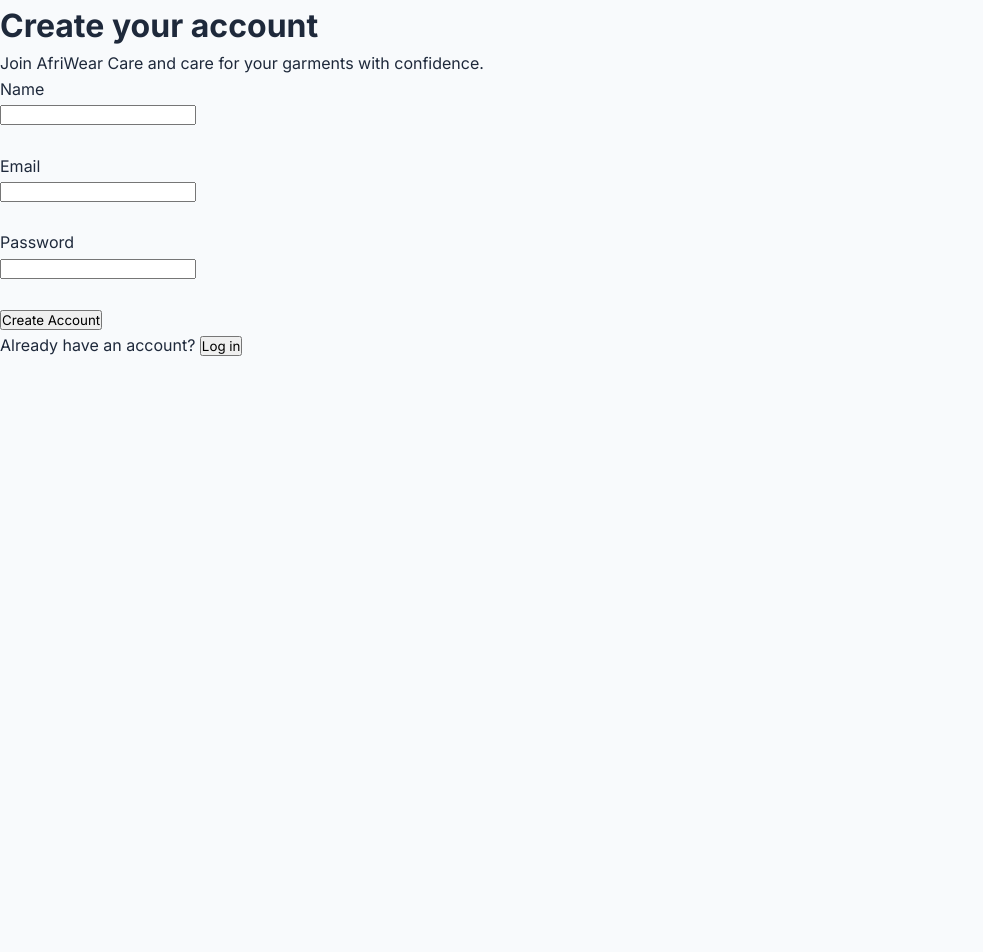
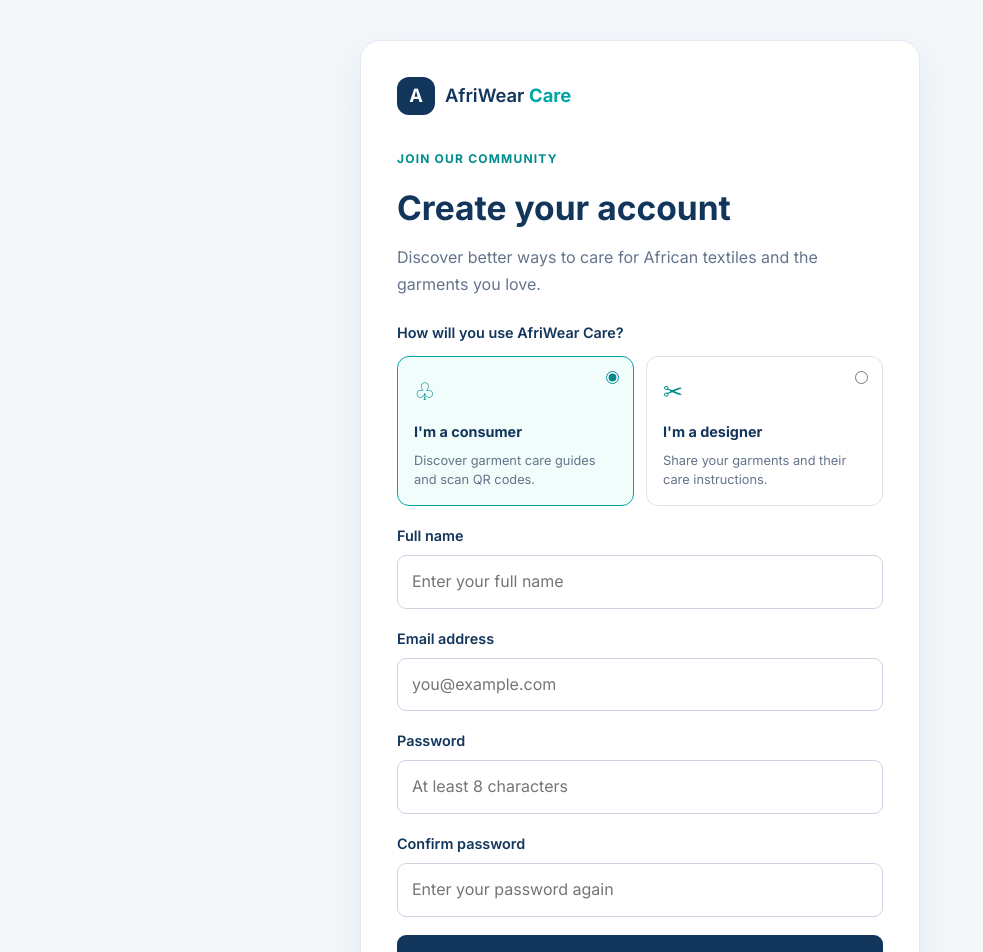
Before and after one commit to peacemhyke/AfriWear-Care-project, a React (Vite) app in the folder client/: page /signup in a window 1280 px wide. Shown: the top 952 px of the page, without its empty margins (0-983 px from the left). Before the commit the page ends 800 px from the top, so only its background shows below. Built offline with nearby package versions, Linux system fonts and the light colour scheme.

Commit message:
enhance signup page with role selection and validation, add styles for improved UI

```diff
--- a/client/src/pages/Signup/Signup.jsx
+++ b/client/src/pages/Signup/Signup.jsx
@@ -1,6 +1,8 @@
+
 import { useState } from "react";
-import { useNavigate } from "react-router-dom";
+import { Link, useNavigate } from "react-router-dom";
 import API_URL from "../../config/api";
+import styles from "./Signup.module.css";
 
 function Signup() {
   const navigate = useNavigate();
@@ -9,115 +11,219 @@
     name: "",
     email: "",
     password: "",
+    confirmPassword: "",
+    role: "USER",
   });
 
   const [message, setMessage] = useState("");
+  const [messageType, setMessageType] = useState("");
   const [loading, setLoading] = useState(false);
 
   const handleChange = (e) => {
-    setFormData({
-      ...formData,
-      [e.target.name]: e.target.value,
-    });
+    const { name, value } = e.target;
+
+    setFormData((previous) => ({
+      ...previous,
+      [name]: value,
+    }));
+
+    setMessage("");
   };
 
   const handleSubmit = async (e) => {
     e.preventDefault();
+    setMessage("");
+
+    if (formData.password.length < 8) {
+      setMessage("Your password must be at least 8 characters long.");
+      setMessageType("error");
+      return;
+    }
+
+    if (formData.password !== formData.confirmPassword) {
+      setMessage("Your passwords do not match.");
+      setMessageType("error");
+      return;
+    }
 
     setLoading(true);
-    setMessage("");
 
     try {
-      const response = await fetch(`${API_URL}/auth/register`,
-        {
+      const response = await fetch(`${API_URL}/auth/register`, {
         method: "POST",
         headers: {
           "Content-Type": "application/json",
         },
-          body: JSON.stringify(formData),
-        }
-      );
+        body: JSON.stringify({
+          name: formData.name.trim(),
+          email: formData.email.trim(),
+          password: formData.password,
+          role: formData.role,
+        }),
+      });
 
       const data = await response.json();
 
       if (!response.ok) {
-        throw new Error(data.message || "Registration failed");
+        throw new Error(data.message || "Registration failed.");
       }
 
-      setMessage("Account created successfully!");
+      setMessage("Account created successfully! Redirecting to login...");
+      setMessageType("success");
 
-      setTimeout(() => {
-        navigate("/login");
-      }, 1000);
+      navigate("/login", {
+        state: {
+          message: "Account created successfully. Please log in.",
+        },
+      });
     } catch (error) {
-      setMessage(error.message);
+      setMessage(error.message || "Something went wrong. Please try again.");
+      setMessageType("error");
     } finally {
       setLoading(false);
     }
   };
 
   return (
-    <div>
+    <main className={styles.page}>
+      <section className={styles.card}>
+        <Link to="/" className={styles.brand}>
+          <span className={styles.brandMark}>A</span>
+          <span>AfriWear <strong>Care</strong></span>
+        </Link>
+
+        <div className={styles.heading}>
+          <span className={styles.eyebrow}>JOIN OUR COMMUNITY</span>
           <h1>Create your account</h1>
-      <p>Join AfriWear Care and care for your garments with confidence.</p>
+          <p>
+            Discover better ways to care for African textiles and the
+            garments you love.
+          </p>
+        </div>
 
-      <form onSubmit={handleSubmit}>
-        <div>
-          <label>Name</label>
-          <br />
+        <form onSubmit={handleSubmit} className={styles.form}>
+          <fieldset className={styles.roleFieldset}>
+            <legend>How will you use AfriWear Care?</legend>
+
+            <div className={styles.roleOptions}>
+              <label
+                className={`${styles.roleOption} ${
+                  formData.role === "USER" ? styles.selected : ""
+                }`}
+              >
+                <input
+                  type="radio"
+                  name="role"
+                  value="USER"
+                  checked={formData.role === "USER"}
+                  onChange={handleChange}
+                />
+                <span className={styles.roleIcon}>♧</span>
+                <strong>I'm a consumer</strong>
+                <span>Discover garment care guides and scan QR codes.</span>
+              </label>
+
+              <label
+                className={`${styles.roleOption} ${
+                  formData.role === "DESIGNER" ? styles.selected : ""
+                }`}
+              >
+                <input
+                  type="radio"
+                  name="role"
+                  value="DESIGNER"
+                  checked={formData.role === "DESIGNER"}
+                  onChange={handleChange}
+                />
+                <span className={styles.roleIcon}>✂</span>
+                <strong>I'm a designer</strong>
+                <span>Share your garments and their care instructions.</span>
+              </label>
+            </div>
+          </fieldset>
+
+          <label className={styles.field}>
+            <span>Full name</span>
             <input
               type="text"
               name="name"
+              placeholder="Enter your full name"
               value={formData.name}
               onChange={handleChange}
+              autoComplete="name"
               required
             />
-        </div>
+          </label>
 
-        <br />
-
-        <div>
-          <label>Email</label>
-          <br />
+          <label className={styles.field}>
+            <span>Email address</span>
             <input
               type="email"
               name="email"
+              placeholder="you@example.com"
               value={formData.email}
               onChange={handleChange}
+              autoComplete="email"
               required
             />
-        </div>
+          </label>
 
-        <br />
-
-        <div>
-          <label>Password</label>
-          <br />
+          <label className={styles.field}>
+            <span>Password</span>
             <input
               type="password"
               name="password"
+              placeholder="At least 8 characters"
               value={formData.password}
               onChange={handleChange}
+              autoComplete="new-password"
+              minLength={8}
               required
             />
-        </div>
+          </label>
 
-        <br />
+          <label className={styles.field}>
+            <span>Confirm password</span>
+            <input
+              type="password"
+              name="confirmPassword"
+              placeholder="Enter your password again"
+              value={formData.confirmPassword}
+              onChange={handleChange}
+              autoComplete="new-password"
+              required
+            />
+          </label>
 
-        <button type="submit" disabled={loading}>
-          {loading ? "Creating account..." : "Create Account"}
+          {message && (
+            <p
+              className={`${styles.message} ${
+                messageType === "success" ? styles.success : styles.error
+              }`}
+              role="status"
+            >
+              {message}
+            </p>
+          )}
+
+          <button
+            type="submit"
+            className={styles.submitButton}
+            disabled={loading}
+          >
+            {loading ? "Creating account..." : "Create account"}
           </button>
         </form>
 
-      {message && <p>{message}</p>}
+        <p className={styles.loginPrompt}>
+          Already have an account? <Link to="/login">Log in</Link>
+        </p>
 
-      <p>
-        Already have an account?{" "}
-        <button onClick={() => navigate("/login")}>
-          Log in
-        </button>
+        <p className={styles.footer}>
+          By creating an account, you agree to use AfriWear Care responsibly.
         </p>
-    </div>
+      </section>
+    </main>
   );
 }
 
--- /dev/null
+++ b/client/src/pages/Signup/Signup.module.css
@@ -0,0 +1,238 @@
+
+.page {
+  min-height: 100vh;
+  padding: 40px 20px;
+  display: flex;
+  align-items: center;
+  justify-content: center;
+  background: #f4f8fb;
+}
+
+.card {
+  width: 100%;
+  max-width: 560px;
+  padding: 36px;
+  background: #ffffff;
+  border: 1px solid #e2e8f0;
+  border-radius: 20px;
+  box-shadow: 0 16px 48px rgba(18, 53, 91, 0.08);
+}
+
+.brand {
+  display: inline-flex;
+  align-items: center;
+  gap: 10px;
+  color: #12355b;
+  text-decoration: none;
+  font-size: 1.15rem;
+  font-weight: 600;
+}
+
+.brand strong {
+  color: #00a6a6;
+}
+
+.brandMark {
+  width: 38px;
+  height: 38px;
+  display: grid;
+  place-items: center;
+  border-radius: 12px;
+  background: #12355b;
+  color: #ffffff;
+  font-weight: 700;
+}
+
+.heading {
+  margin: 30px 0 24px;
+}
+
+.eyebrow {
+  color: #008c8c;
+  font-size: 0.75rem;
+  font-weight: 700;
+  letter-spacing: 0.1em;
+}
+
+.heading h1 {
+  margin: 10px 0;
+  color: #12355b;
+  font-size: clamp(1.7rem, 4vw, 2.1rem);
+}
+
+.heading p {
+  margin: 0;
+  color: #64748b;
+  line-height: 1.65;
+}
+
+.form {
+  display: grid;
+  gap: 18px;
+}
+
+.roleFieldset {
+  min-width: 0;
+  padding: 0;
+  margin: 0;
+  border: 0;
+}
+
+.roleFieldset legend {
+  margin-bottom: 12px;
+  color: #12355b;
+  font-size: 0.9rem;
+  font-weight: 600;
+}
+
+.roleOptions {
+  display: grid;
+  grid-template-columns: 1fr 1fr;
+  gap: 12px;
+}
+
+.roleOption {
+  position: relative;
+  display: flex;
+  flex-direction: column;
+  align-items: flex-start;
+  gap: 8px;
+  padding: 16px;
+  border: 1px solid #dbe4ec;
+  border-radius: 12px;
+  cursor: pointer;
+  transition: border-color 0.2s, background 0.2s;
+}
+
+.roleOption input {
+  position: absolute;
+  top: 14px;
+  right: 14px;
+  accent-color: #008c8c;
+}
+
+.roleOption.selected {
+  border-color: #00a6a6;
+  background: #f0fdfa;
+}
+
+.roleIcon {
+  color: #008c8c;
+  font-size: 1.5rem;
+}
+
+.roleOption strong {
+  padding-right: 8px;
+  color: #12355b;
+  font-size: 0.9rem;
+}
+
+.roleOption > span:last-child {
+  color: #64748b;
+  font-size: 0.8rem;
+  line-height: 1.5;
+}
+
+.field {
+  display: grid;
+  gap: 8px;
+}
+
+.field > span {
+  color: #12355b;
+  font-size: 0.9rem;
+  font-weight: 600;
+}
+
+.field input {
+  width: 100%;
+  box-sizing: border-box;
+  padding: 13px 14px;
+  border: 1px solid #cbd5e1;
+  border-radius: 9px;
+  outline: none;
+  background: #ffffff;
+  color: #12355b;
+  font: inherit;
+}
+
+.field input:focus {
+  border-color: #00a6a6;
+  box-shadow: 0 0 0 3px rgba(0, 166, 166, 0.12);
+}
+
+.submitButton {
+  width: 100%;
+  padding: 14px;
+  border: 0;
+  border-radius: 9px;
+  background: #12355b;
+  color: #ffffff;
+  font: inherit;
+  font-weight: 600;
+  cursor: pointer;
+}
+
+.submitButton:hover {
+  background: #0d2946;
+}
+
+.submitButton:disabled {
+  opacity: 0.65;
+  cursor: not-allowed;
+}
+
+.message {
+  margin: 0;
+  padding: 12px;
+  border-radius: 8px;
+  font-size: 0.9rem;
+  line-height: 1.5;
+}
+
+.success {
+  background: #ecfdf5;
+  color: #166534;
+}
+
+.error {
+  background: #fef2f2;
+  color: #b91c1c;
+}
+
+.loginPrompt {
+  margin: 24px 0 0;
+  text-align: center;
+  color: #64748b;
+  font-size: 0.9rem;
+}
+
+.loginPrompt a {
+  color: #008c8c;
+  font-weight: 600;
+  text-decoration: none;
+}
+
+.footer {
+  margin: 20px 0 0;
+  color: #94a3b8;
+  text-align: center;
+  font-size: 0.75rem;
+  line-height: 1.5;
+}
+
+@media (max-width: 480px) {
+  .page {
+    padding: 20px 12px;
+    align-items: flex-start;
+  }
+
+  .card {
+    padding: 24px 18px;
+    border-radius: 14px;
+  }
+
+  .roleOptions {
+    grid-template-columns: 1fr;
+  }
+}
```
Also changed, not shown: 1 other file (tests, documents, lock files or other folders). Lines whose indentation alone changed are shown as unchanged.
